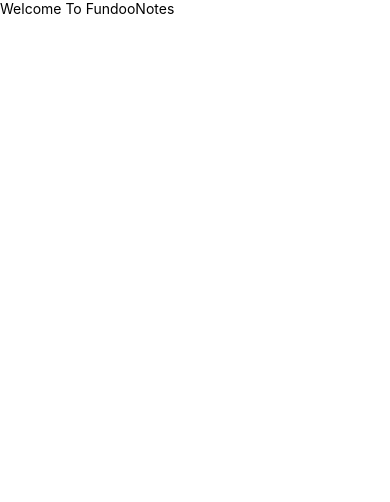
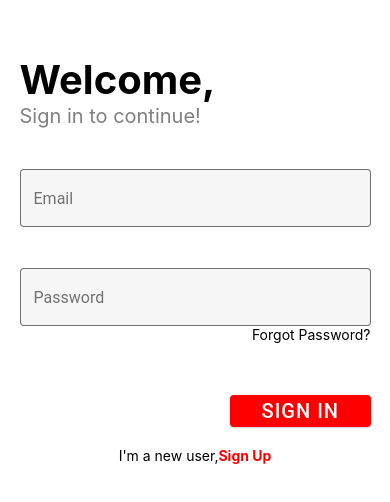
Before and after one commit to Lagashettik/FundooNotes, a React Native app: screen / in a window 390 px wide. Shown: the top 502 px of the page. Built offline with nearby package versions, Linux system fonts and the light colour scheme.

Commit message:
Added: Login functionality

```diff
--- a/package.json
+++ b/package.json
@@ -13,6 +13,7 @@
     "react": "16.13.1",
     "react-native": "0.63.4",
     "react-native-paper": "^4.7.2",
+    "react-native-paper-dates": "^0.4.5",
     "react-native-splash-screen": "^3.2.0"
   },
   "devDependencies": {
--- a/src/components/controler.js
+++ b/src/components/controler.js
@@ -1,10 +1,15 @@
 import React, { Component } from 'react';
-import { Text } from 'react-native';
+import { View } from 'react-native';
+import Login from './login'
+
+
 
 export default class Controler extends Component {
-    render(){
-        return(
-            <Text>Welcome To FundooNotes</Text>
+    render() {
+        return (
+            <View>
+                <Login />
+            </View>
         )
     }
 }
--- /dev/null
+++ b/src/components/login.js
@@ -0,0 +1,119 @@
+import React, { Component } from 'react';
+import { View, Text } from 'react-native';
+import { TextInput, Button } from 'react-native-paper'
+import { globalStylesheet } from '../styles/global.styles'
+import { loginStylesheet } from '../styles/login.styles'
+
+export default class Login extends Component {
+    constructor(props) {
+        super(props)
+        this.state = {
+            USERNAME: 'Admin',
+            PASSWORD: 'Admin123',
+            username: '',
+            password: '',
+            warning: false
+        }
+    }
+
+    handleUsername = (username) => {
+        const regex = new RegExp('^[A-Za-z0-9@.]{0,}$')
+        if (!regex.test(username)) {
+            <Text>Enter Correct username</Text>
+            this.setState({
+                username: ''
+            })
+
+            return (<Text style={{ fontSize: 30 }}>Enter Correct username</Text>)
+
+        }
+        else {
+            this.setState({
+                username: username,
+                warning: true
+            })
+            console.log(this.state.username);
+
+        }
+    }
+
+    handlePassword = (password) => {
+        const regex = new RegExp('^[A-Za-z0-9@]{0,}$')
+        if (!regex.test(password)) {
+            this.setState({
+                password: ''
+            })
+        }
+        else {
+            this.setState({
+                password: password
+            })
+        }
+        console.log(this.state.password)
+    }
+
+    setstateBlank = () => {
+        this.setState({
+            username: '',
+            password: ''
+        })
+    }
+
+    signIn = () => {
+        if (this.state.username === this.state.USERNAME && this.state.password === this.state.PASSWORD) {
+            alert('Sign Sucessful!')
+            this.setstateBlank()
+        }
+        else {
+            alert('Invalid username or pasword')
+            this.setstateBlank()
+        }
+    }
+
+    render() {
+        return (
+            <View style={globalStylesheet.default_View}>
+                <View style={{ height: '70%' }}>
+                    <Text style={globalStylesheet.header}>Welcome,</Text>
+                    <Text style={globalStylesheet.primary_Text}>Sign in to continue!</Text>
+                    <TextInput
+                        style={{ marginTop: '10%' }}
+                        mode='outlined'
+                        label='Email'
+                        value={this.state.username}
+                        onChangeText={this.handleUsername}
+                        selectionColor='red'
+                    />
+
+                    <TextInput
+                        style={{
+                            marginTop: '10%',
+                            color: 'red',
+                        }}
+                        mode='outlined'
+                        label='Password'
+                        value={this.state.password}
+                        onChangeText={this.handlePassword}
+                        selectionColor='red'
+                        underlineColor='red'
+                        secureTextEntry={true}
+                    />
+                    <Text style={{ alignSelf: 'flex-end' }}>Forgot Password?</Text>
+
+                    <Button
+                        mode='contained'
+                        style={loginStylesheet.button_SignIn}
+                        labelStyle={{ fontSize: 20 }}
+                        onPress={this.signIn}
+                    > Sign In</Button>
+                </View>
+                <View style={{ flexDirection: 'row', justifyContent: 'center', alignItems: 'flex-end', height: '30%' }}>
+                    <Text >I'm a new user,
+                        <Text style={{ fontWeight: 'bold', color: 'red' }}>Sign Up</Text>
+                    </Text>
+
+                </View>
+            </View>
+        )
+    }
+}
--- /dev/null
+++ b/src/styles/global.styles.js
@@ -0,0 +1,21 @@
+import React from 'react';
+import { StyleSheet } from 'react-native';
+
+export const globalStylesheet = StyleSheet.create({
+    default_View: {
+        height: '90%',
+        margin: '5%',
+        marginBottom : '10%'
+
+    },
+    header: {
+        fontWeight: 'bold',
+        fontSize: 40,
+        marginTop: '10%'
+    },
+    primary_Text: {
+        fontSize: 20,
+        color: 'gray'
+    }
+
+})
--- /dev/null
+++ b/src/styles/login.styles.js
@@ -0,0 +1,12 @@
+import { StyleSheet } from 'react-native';
+
+export const loginStylesheet = StyleSheet.create({
+    button_SignIn : {
+        marginTop : '15%',
+        width: '40%',
+        height: '10%',
+        alignSelf: 'flex-end',
+        justifyContent: 'center',
+        backgroundColor: 'red',
+    }
+})
```
Also changed, not shown: 1 other file (tests, documents, lock files or other folders).
